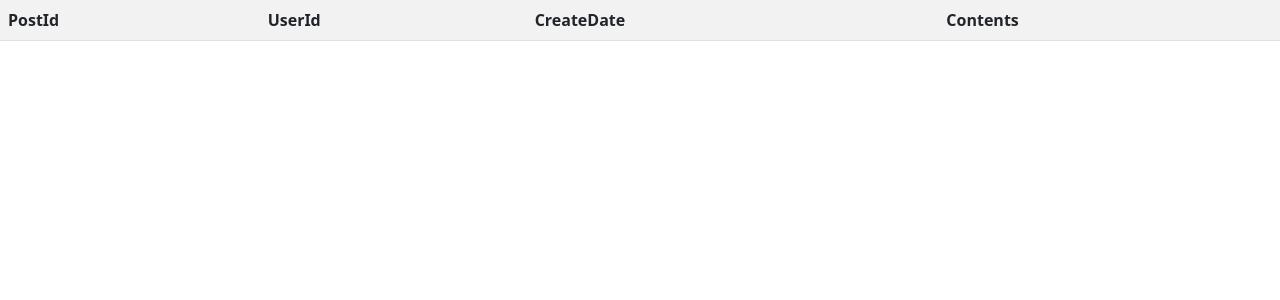
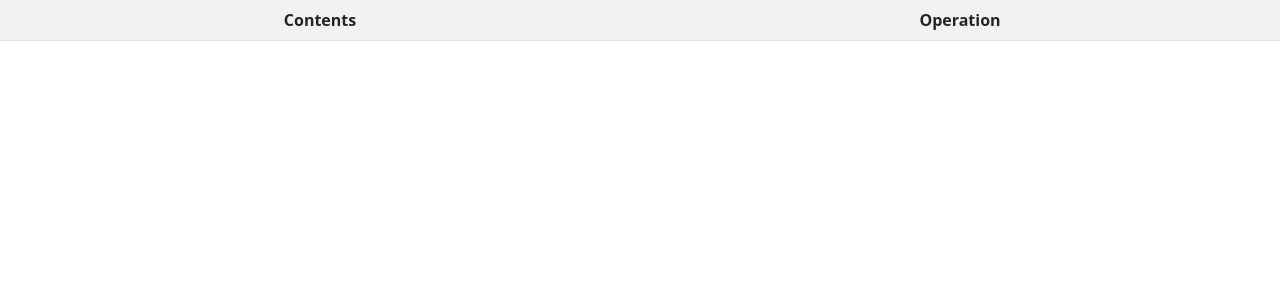
Before and after one commit to Yudai-Saito/Homete, a Flask app: page /posts/ in a window 1280 px wide. Shown: the part 46-346 px from the top of the page. Run offline with Flask 3, Linux system fonts and the light colour scheme; data that the repository does not hold is empty; parts of the project's set-up code (start-up, migrations or seed data) failed here and were passed over.

Commit message:
style: テーブルのスタイル修正

```diff
--- a/admin/templates/posts.html
+++ b/admin/templates/posts.html
@@ -9,6 +9,11 @@
       crossorigin="anonymous"
     />
   </head>
+  <style>
+    .table-center {
+      text-align: center;
+    }
+  </style>
   <body>
     <nav class="navbar">
       <header>
@@ -17,18 +22,13 @@
         <button>ログアウト</button>
       </header>
     </nav>
-    <table class="table table-striped table-hover">
+    <table class="table table-striped table-hover table-center">
       <tr>
-        <th>PostId</th>
-        <th>UserId</th>
-        <th>CreateDate</th>
-        <th>Contents</th>
+        <th scope="col" style="width: 30%">Contents</th>
+        <th scope="col" style="width: 30%">Operation</th>
       </tr>
       {% for post in posts %}
       <tr>
-        <td>{{ post.id }}</td>
-        <td>{{ post.user_id }}</td>
-        <td>{{ post.created_at }}</td>
         <td>{{ post.contents }}</td>
         <td>
           <button
```
